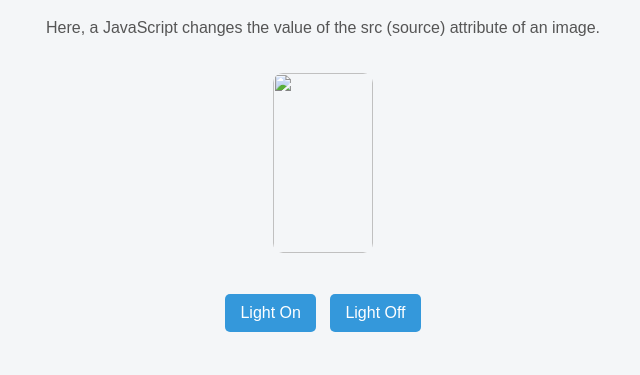
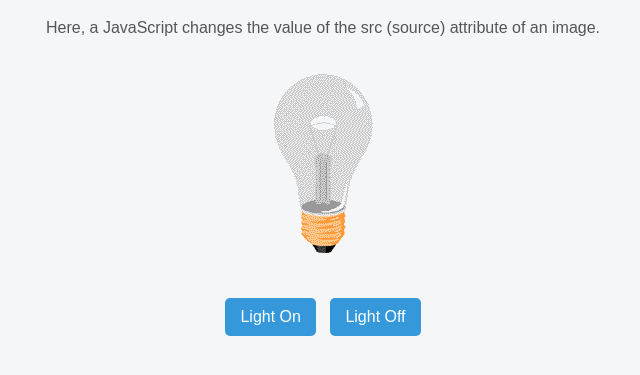
Before and after one commit to professorCrispoltoni/esercitazioneJS, a plain HTML site: page index.html in a window 1280 px wide. Shown: the part 81-456 px from the top of the page, without its empty margins (317-957 px from the left). Drawn offline with Linux system fonts and the light colour scheme.

Commit message:
Update index.html

```diff
--- a/index.html
+++ b/index.html
@@ -9,7 +9,7 @@
 		<h1>My First JavaScript</h1>
 		<p>Here, a JavaScript changes the value of the src (source) attribute of an image.</p>
 
-		<img id="lampadina" src="images/pic_bulboff.gif" width="100" height="180">
+		<img id="lampadina" src="immagini/pic_bulboff.gif" width="100" height="180">
 
 		<p>
 			<button type="button" onclick="light(1)">Light On</button>
```
